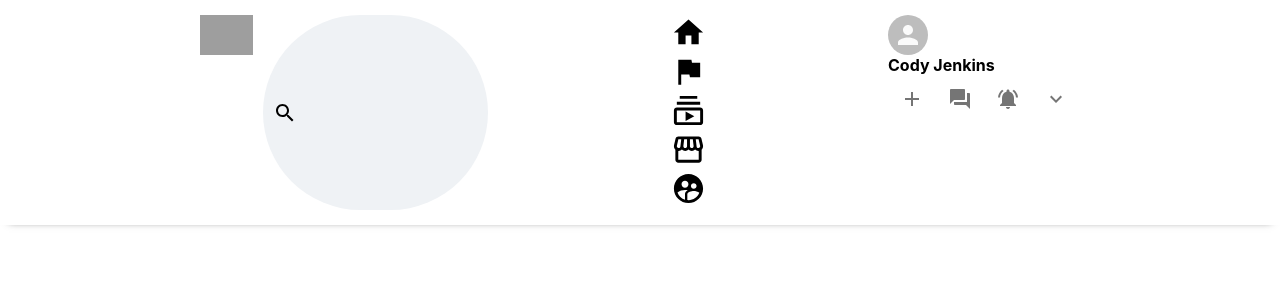
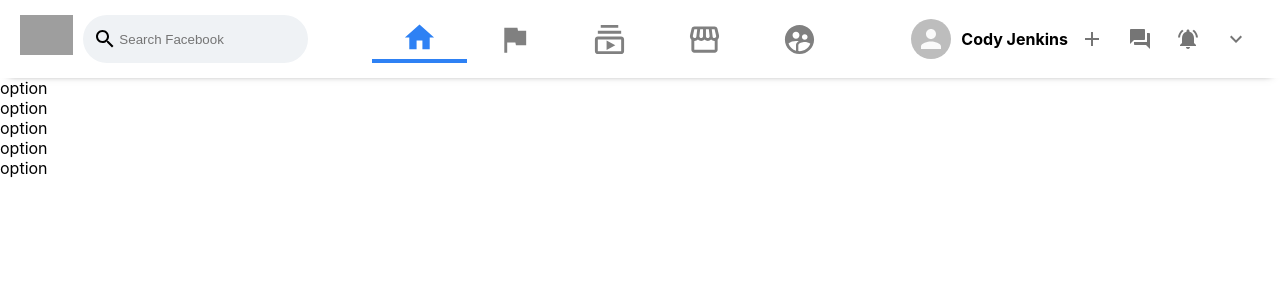
Before and after one commit to cjriggs27/Facebook-Clone-React, a React (Create React App) app in the folder fb-clone/: page / in a window 1280 px wide. Shown: the top 300 px of the page. Built offline with nearby package versions, Linux system fonts and the light colour scheme; grey boxes are pictures that could not be loaded.

Commit message:
foundation for sidebar menu

```diff
--- a/fb-clone/src/App.js
+++ b/fb-clone/src/App.js
@@ -1,19 +1,20 @@
 import React from 'react';
 import './App.css';
 import Header from './Header';
+import Sidebar from './Sidebar';
 
 function App() {
   return (
     // BEM naming convention
     <div className="app">
-
-
       <Header />
 
-      {/* App body */}
+      <div className="app__body">
+        <Sidebar />
         {/* sidebar */}
         {/* feed */}
         {/* widget */}
+      </div>
     </div>
   );
 }
--- a/fb-clone/src/Header.css
+++ b/fb-clone/src/Header.css
@@ -1,6 +1,6 @@
 .header {
     display: flex;
-    padding: 15px 200px;
+    padding: 15px 20px;
     justify-content: space-between;
     position: sticky;
     background-color: white;
@@ -33,3 +33,53 @@
     background-color: transparent;
     outline-width: 0;
 }
+
+.header__center {
+    display: flex;
+    flex: 1;
+    justify-content: center;
+}
+
+.header__option > .MuiSvgIcon-root {
+    color: gray;
+}
+
+.header__option:hover > .MuiSvgIcon-root {
+    color: #2e81f4;
+}
+
+.header__option--active > .MuiSvgIcon-root {
+    color: #2e81f4;
+}
+
+.header__option--active {
+    border-bottom: 4px solid #2e81f4;
+}
+
+.header__option {
+    display: flex;
+    align-items: center;
+    padding: 0 30px;
+    cursor: pointer;
+}
+
+.header__option:hover {
+    background-color: #eff2f5;
+    border-radius: 10px;
+    align-items: center;
+    padding: 0 30px;
+    border-bottom: none;
+}
+
+.header__info {
+    display: flex;
+    align-items: center;
+}
+
+.header__info > h4 {
+    margin-left: 10px;
+}
+
+.header__right {
+    display: flex;
+}
--- a/fb-clone/src/Header.js
+++ b/fb-clone/src/Header.js
@@ -22,13 +22,14 @@ function Header() {
                 />
                 <div className="header__input">
                     <SearchIcon />
-                    <input type="text" />
+                    <input placeholder="Search Facebook" />
                 </div>
 
             </div>
 
-            <div className="header__middle">
-                <div className="header__option">
+            <div className="header__center">
+                <div className="header__option
+                header__option--active">
                     <HomeIcon fontSize="large"/>
                 </div>
                 <div className="header__option">
--- /dev/null
+++ b/fb-clone/src/Sidebar.js
@@ -0,0 +1,17 @@
+import React from 'react';
+import "./Sidebar.css";
+import SidebarRow from './SidebarRow';
+
+function Sidebar() {
+    return (
+        <div className="sidebar">
+            <SidebarRow />
+            <SidebarRow />
+            <SidebarRow />
+            <SidebarRow />
+            <SidebarRow />
+        </div>
+    )
+}
+
+export default Sidebar
--- /dev/null
+++ b/fb-clone/src/SidebarRow.js
@@ -0,0 +1,14 @@
+import React from 'react'
+import "./SidebarRow.css"
+
+function SidebarRow() {
+    return (
+        <div className="sidebarRow">
+
+            <p>option</p>
+
+        </div>
+    )
+}
+
+export default SidebarRow
```
Also changed, not shown: fb-clone/src/Sidebar.css (added), fb-clone/src/SidebarRow.css (added).
